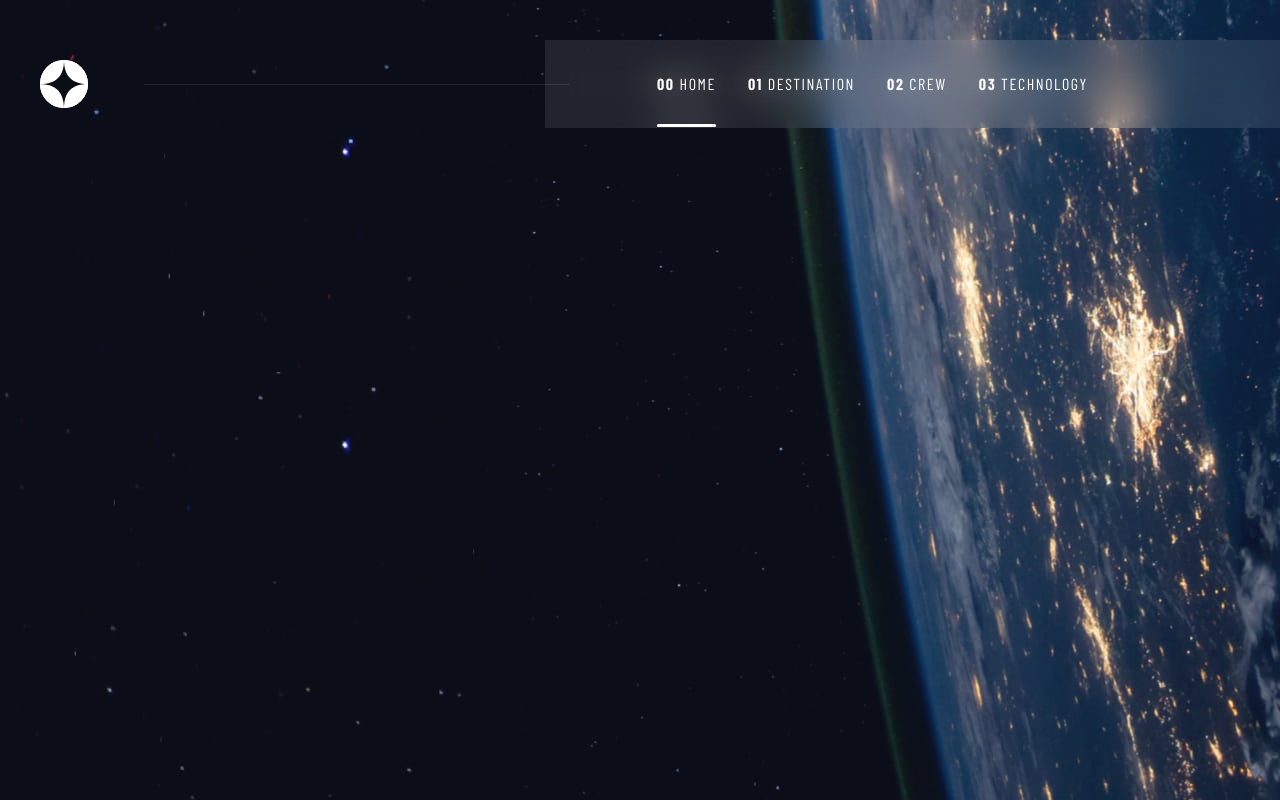
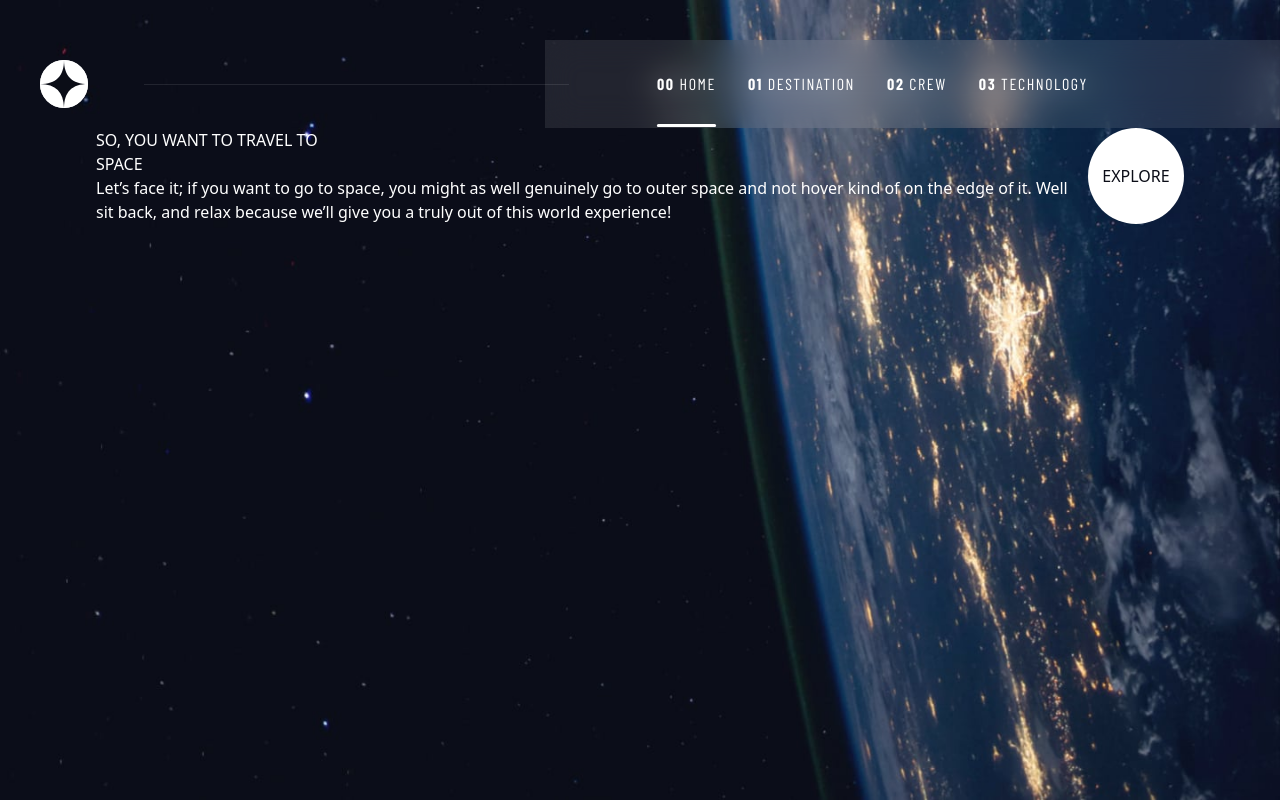
Before and after one commit to AngieLi98/Space-tourism, a React (Vite) app: page / in a window 1280 px wide. Built offline with nearby package versions, Linux system fonts and the light colour scheme; a web font is replaced by a local one.

Commit message:
estilos del home 15%

```diff
--- a/src/components/pages/Home.jsx
+++ b/src/components/pages/Home.jsx
@@ -3,22 +3,18 @@ import Header from '../Header/Header';
 const Home = () => {
   return (
     <>
-      {/* Aplicamos la clase de fondo al body o al contenedor principal */}
-      <div className="home-background min-h-screen">
-        {/* Incluye el Header aquí */}
+      <div className="home-background min-h-screen bg-cover bg-no-repeat">
         <Header />
-
-        {/* Contenido principal de la página */}
-        {/* <div className="flex flex-col items-center justify-center">
-          <div className="text-tertiary">
-          <h2>SO, YOU WANT TO TRAVEL TO</h2>
-          <h2>SPACE</h2>
-          <p>Let’s face it; if you want to go to space, you might as well genuinely go to outer space and not hover kind of on the edge of it. Well sit back, and relax because we’ll give you a truly out of this world experience!</p>
+        <div className="flex flex-row px-6 py-16 md:px-24 md:py-32 space-y-8 md:space-y-0">
+          <div className="text-tertiary flex-col ">
+            <h2>SO, YOU WANT TO TRAVEL TO</h2>
+            <h2>SPACE</h2>
+            <p>Let’s face it; if you want to go to space, you might as well genuinely go to outer space and not hover kind of on the edge of it. Well sit back, and relax because we’ll give you a truly out of this world experience!</p>
           </div>
           <div>
-            <img src="" alt="" />
+            <button className='bg-tertiary text-primary w-24 h-24 rounded-full mx-auto'>EXPLORE</button>
           </div>
-        </div> */}
+        </div>
       </div>
     </>
   );
```
